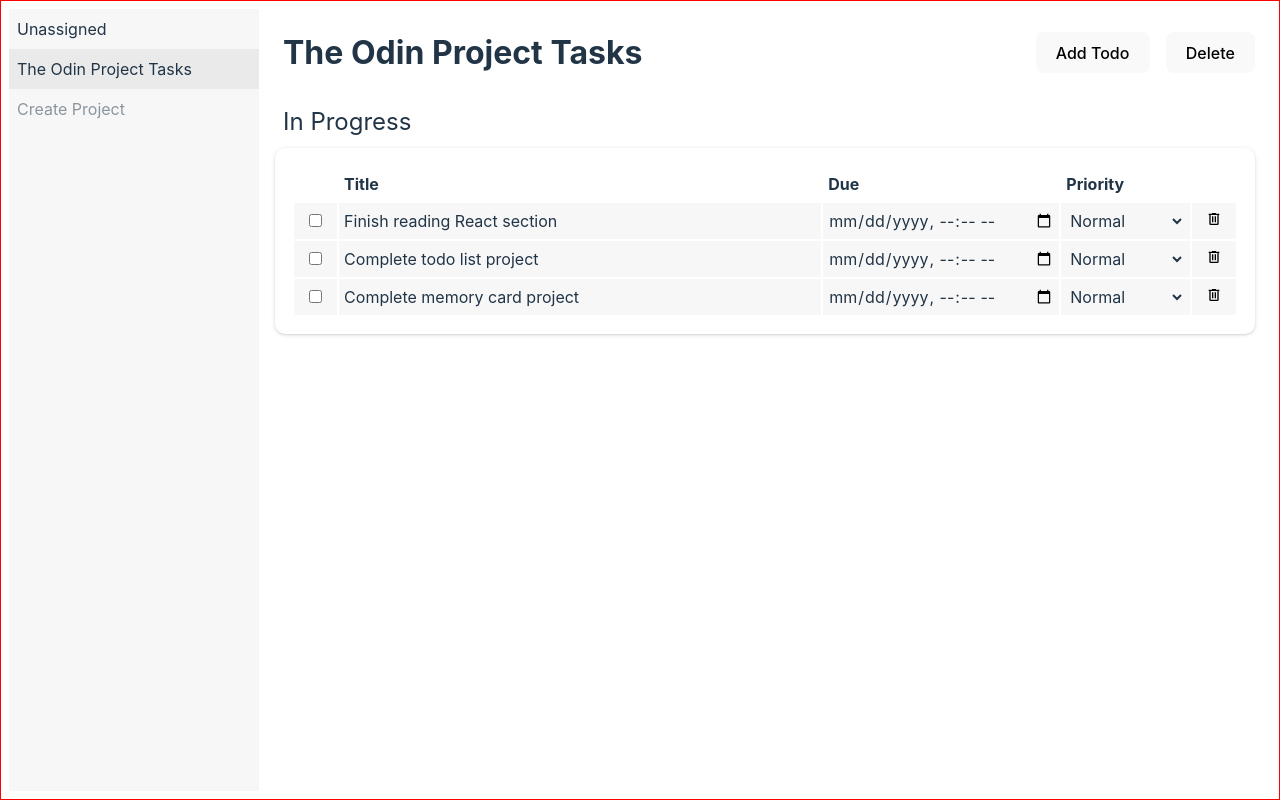
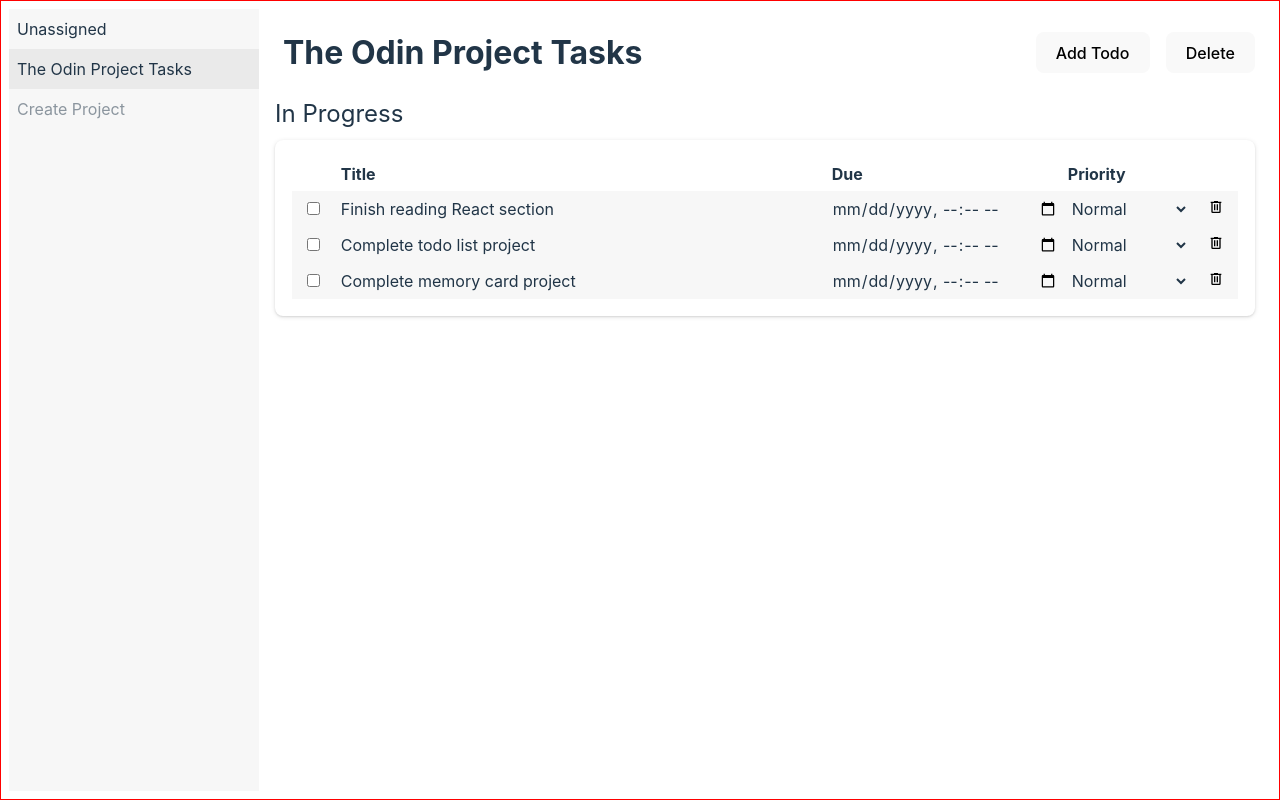
Before and after one commit to pricebenjamin/top-projects, a React (Vite) app in the folder 011-todo-list/: page / in a window 1280 px wide. Built offline with nearby package versions, Linux system fonts and the light colour scheme; the HTML template or start-up script is replaced by a standard one.

Commit message:
Use table border-collapse to fix row flashing

```diff
--- a/011-todo-list/src/App/Components/TodoList/TodoList.css
+++ b/011-todo-list/src/App/Components/TodoList/TodoList.css
@@ -2,6 +2,17 @@
   display: flex;
   flex-direction: column;
   margin-bottom: 1rem;
+}
+
+.todo-list > .title {
+  font-weight: 400;
+  margin-bottom: 0.5rem;
+}
+
+.todo-list .card {
+  padding: 1rem;
+  border-radius: 0.5rem;
+  border: 1px solid rgba(255, 255, 255, 0.1);
 }
 
 .todo-list .is-empty {
@@ -9,9 +20,7 @@
 }
 
 .todo-list table {
-  padding: 1rem;
-  border: 1px solid rgba(255, 255, 255, 0.1);
-  border-radius: 10px;
+  border-collapse: collapse;
 }
 
 .todo-list table caption {
@@ -99,7 +108,7 @@
 }
 
 @media (prefers-color-scheme: light) {
-  .todo-list table {
+  .todo-list .card {
     background-color: white;
     box-shadow:
       0 1px 2px rgba(0, 0, 0, 0.1),
--- a/011-todo-list/src/App/Components/TodoList/TodoList.tsx
+++ b/011-todo-list/src/App/Components/TodoList/TodoList.tsx
@@ -19,8 +19,9 @@ export function TodoList({
   return (
     todos.length > 0 && (
       <div className="todo-list">
+        <h2 className="title">{title}</h2>
+        <div className="card">
           <table>
-          <caption>{title}</caption>
             <colgroup>
               <col span={1} className="status" />
               <col span={1} className="title" />
@@ -50,6 +51,7 @@ export function TodoList({
               ))}
             </tbody>
           </table>
+        </div>
       </div>
     )
   );
```
Lines whose indentation alone changed are shown as unchanged.
